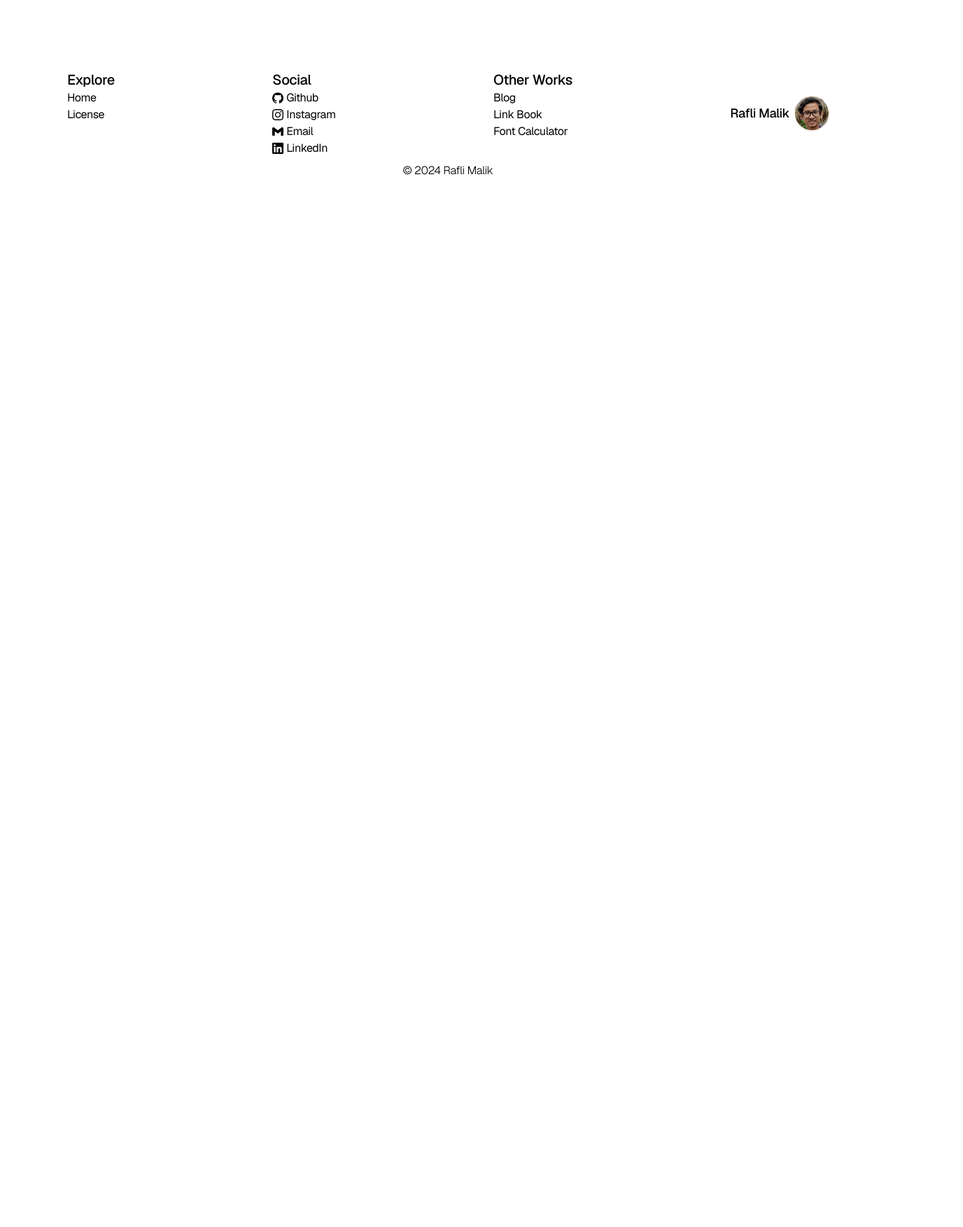
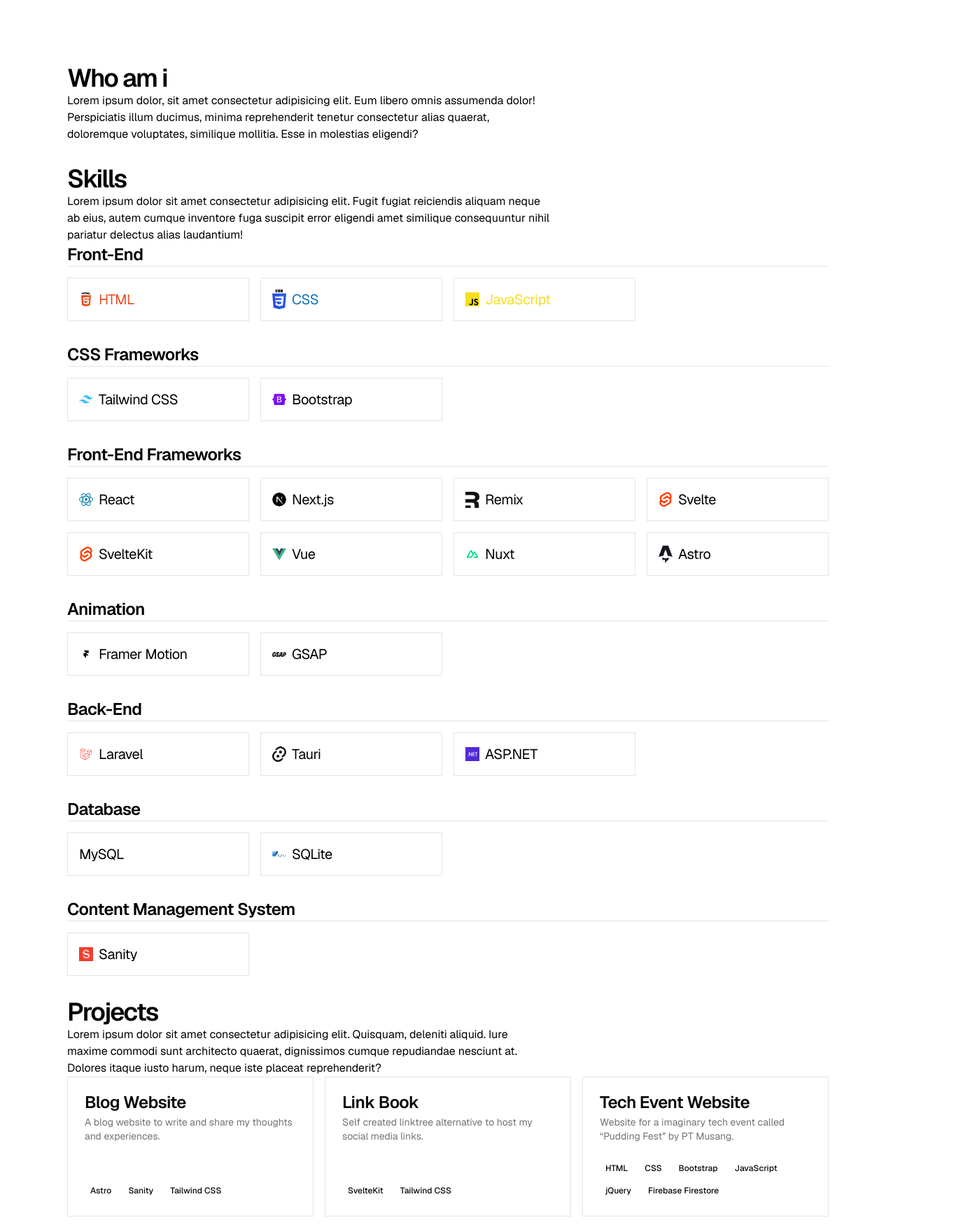
Before and after one commit to RMalik777/porto, a Next.js app: page / in a window 1280 px wide. Shown: the part 740-2494 px from the top of the page at 70% size, 1376 px wide, since content can reach past the window. Before the commit the page ends 996 px from the top, so only its background shows below. Built offline with nearby package versions, Linux system fonts and the light colour scheme.

Commit message:
feat: add content

```diff
--- a/app/page.tsx
+++ b/app/page.tsx
@@ -1,7 +1,111 @@
+import Image from "next/image";
+import Link from "next/link";
+
+import { Card, CardDescription, CardFooter, CardHeader, CardTitle } from "@/components/ui/card";
+import { Separator } from "@/components/ui/separator";
+
+import { skillsList, projectsList } from "@/lib/data";
+
 export default function Home() {
 	return (
-		<main className="h-dvh w-dvw flex items-start justify-center">
-			<h1>Rafli</h1>
+		<main className="flex w-full flex-col items-stretch justify-start gap-8">
+			<section id="intro" className="flex h-dvh w-full flex-col items-start justify-center gap-4">
+				<h1 className="text-4xl font-light leading-none tracking-tighter sm:text-5xl md:text-6xl lg:text-7xl xl:text-8xl">
+					Rafli Malik
+				</h1>
+
+				<p className="text-lg tracking-tight sm:text-xl md:text-2xl">
+					&quot;Lorem Ipsum Tagline&quot;
+				</p>
+			</section>
+
+			<section id="about">
+				<h2 className="text-4xl font-semibold tracking-tighter">Who am i</h2>
+				<p className="max-w-prose">
+					Lorem ipsum dolor, sit amet consectetur adipisicing elit. Eum libero omnis assumenda
+					dolor! Perspiciatis illum ducimus, minima reprehenderit tenetur consectetur alias quaerat,
+					doloremque voluptates, similique mollitia. Esse in molestias eligendi?
+				</p>
+			</section>
+
+			<section id="skills">
+				<h2 className="text-4xl font-semibold tracking-tighter">Skills</h2>
+				<p className="max-w-prose">
+					Lorem ipsum dolor sit amet consectetur adipisicing elit. Fugit fugiat reiciendis aliquam
+					neque ab eius, autem cumque inventore fuga suscipit error eligendi amet similique
+					consequuntur nihil pariatur delectus alias laudantium!
+				</p>
+				<div className="flex flex-col items-stretch gap-5">
+					<ul className="flex flex-col gap-8">
+						{skillsList?.map((skill) => (
+							<li key={skill.category}>
+								<h3 className="text-2xl font-semibold tracking-tight">{skill.category}</h3>
+								<Separator orientation="horizontal" className="mb-4" />
+								<ul className="grid grid-cols-1 gap-4 sm:grid-cols-2 md:grid-cols-3 lg:grid-cols-4">
+									{skill?.children.map((child) => (
+										<Link href={child.link} key={child.name} className="">
+											<Card className="w-full" style={{ color: `#${child.color ?? "000000"}` }}>
+												<CardHeader className="p-4">
+													<CardTitle className="flex items-center gap-2 text-xl font-normal">
+														{child.logo ? (
+															<Image
+																src={child.logo ?? ""}
+																width={20}
+																height={20}
+																alt="logo"
+																className=""
+															/>
+														) : null}
+														{child.name}
+													</CardTitle>
+												</CardHeader>
+											</Card>
+										</Link>
+									))}
+								</ul>
+							</li>
+						))}
+					</ul>
+				</div>
+			</section>
+
+			<section id="projects" className="relative">
+				<h2 className="text-4xl font-semibold tracking-tighter">Projects</h2>
+				<p className="max-w-prose">
+					Lorem ipsum dolor sit amet consectetur adipisicing elit. Quisquam, deleniti aliquid. Iure
+					maxime commodi sunt architecto quaerat, dignissimos cumque repudiandae nesciunt at.
+					Dolores itaque iusto harum, neque iste placeat reprehenderit?
+				</p>
+
+				<ul className="grid grid-cols-1 gap-4 sm:grid-cols-2 md:grid-cols-3">
+					{projectsList?.map((project, index) => (
+						<li key={project.name} className="items-stretch">
+							<Card
+								className="group flex h-full flex-col justify-between duration-200 starting:opacity-0"
+								style={{ transitionDelay: `${index * 3}0ms` }}
+							>
+								<CardHeader>
+									<CardTitle>{project.name}</CardTitle>
+									<CardDescription className="">{project.desc}</CardDescription>
+								</CardHeader>
+								<CardFooter>
+									<ul className="flex flex-wrap gap-2">
+										{project?.tech.map((tech, childIndex) => (
+											<li
+												className="w-fit py-1 px-2 text-xs font-medium duration-200 ease-out group-hover:bg-pink-100"
+												style={{ transitionDelay: `${childIndex * 3}0ms` }}
+												key={tech}
+											>
+												{tech}
+											</li>
+										))}
+									</ul>
+								</CardFooter>
+							</Card>
+						</li>
+					))}
+				</ul>
+			</section>
 		</main>
 	);
 }
```
